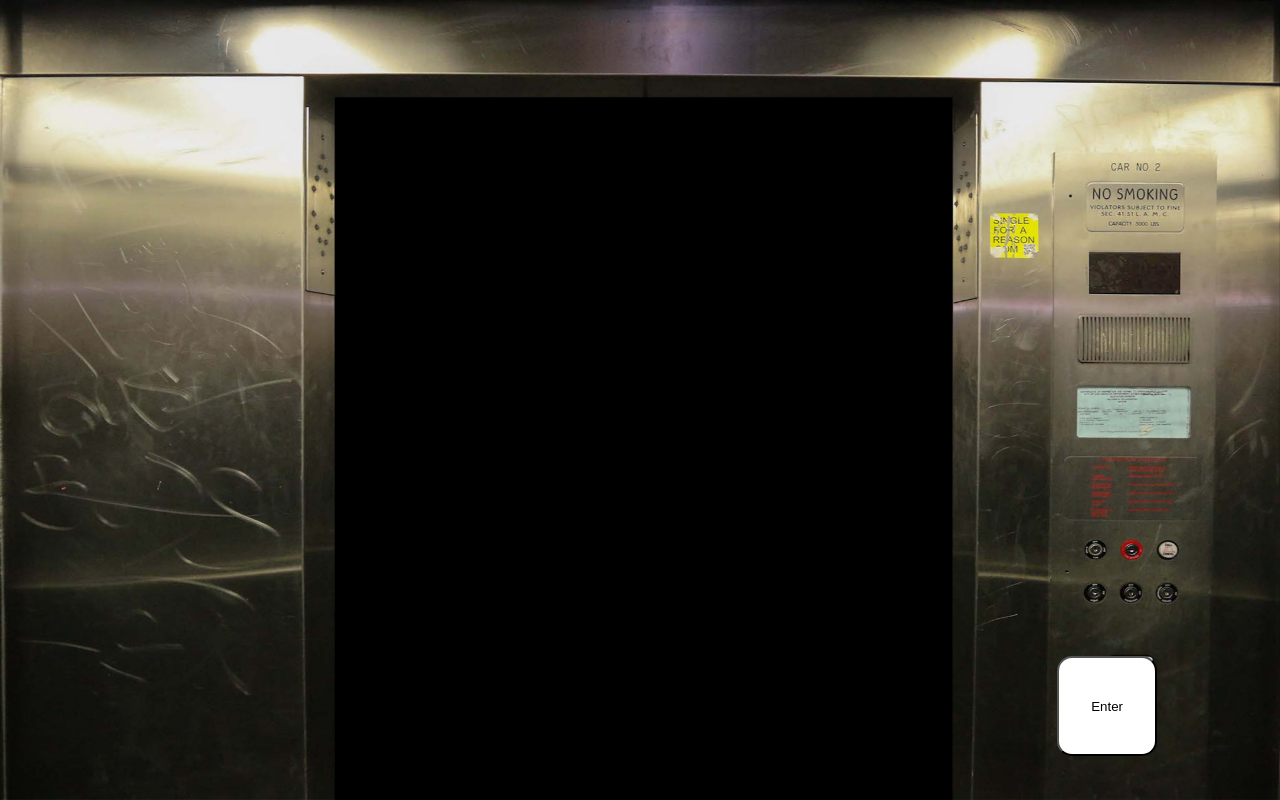
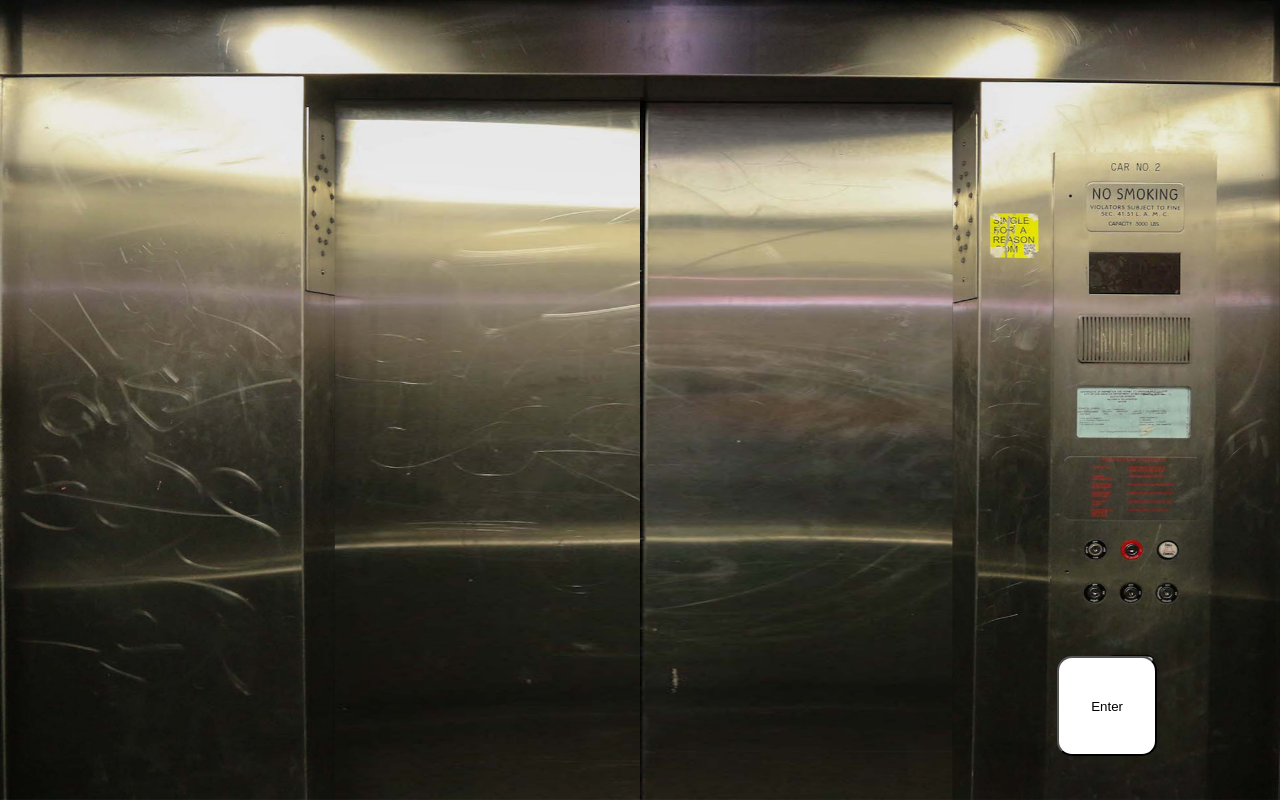
Before and after one commit to Leaf-mane/frontendproject, a plain HTML site: page index.html in a window 1280 px wide. Drawn offline with nearby package versions, Linux system fonts and the light colour scheme; a web font is replaced by a local one.

Commit message:
Animation to open doors, wait time and anim for shake still needewd

```diff
--- a/index.html
+++ b/index.html
@@ -13,8 +13,10 @@
         <button id="enter-button">Enter</button>
         <img src="img/elevator.png" id="elevatorbody">
         <button id="doors-button">Doors</button>
-        <!-- <img src="img/elevatordoorleft.png" id="eledoorl">
-        <img src="img/elevatordoorright.png" id="eledoorr"> -->
+        <div id="elevator-doors">
+            <img src="img/elevatordoorleft.png" id="eledoorl" class="elevator-doors">
+            <img src="img/elevatordoorright.png" id="eledoorr" class="elevator-doors">
+        </div>
     </div>
     <!-- Enter button -->
     <div id="artwork-container">
--- a/main.css
+++ b/main.css
@@ -26,16 +26,36 @@ html, body{
 }
 #eledoorl {
     position: absolute;
-
+    z-index: 2;
+    top: 12%;
+    bottom: 0;
+    left: 25%;
+    right: 0%;
+    width: 600px;
+    height: 88%;
+    /* transform-origin: right center;
+    transform: translateX(0); */
 }
 #eledoorr{
     position: absolute;
-
+    z-index: 2;
+    top: 12%;
+    bottom: 0;
+    left: 50%;
+    right: 0;
+    width: 600px;
+    height: 88%;
+    /* transform-origin: left center;
+    transform: translateX(0); */
 }
 #doors-button{
     background-color: red;
-    z-index: 2;
+    z-index: 6666;
     display: absolute;
+    height: 500px;
+    width: 500px;
+    top: 82%;
+    right: 9%;
 }
 #enter-button{
     width: 100px;
@@ -67,7 +87,7 @@ html, body{
     left: 0;
 
 }
-.overlay {
+/* .overlay {
     position: absolute;
     top: 0;
     bottom: 0;
@@ -83,7 +103,7 @@ html, body{
   }
   #artwork-image:hover + .overlay {
     opacity: 50%;
-  }
+  } */
 #artwork-description{
     color: white;
   font-size: 20px;
@@ -129,3 +149,39 @@ html, body{
     50%  { transform: translate(0, 15px); }
     100%   { transform: translate(0, -0px); }
 }
+
+#eledoorl {
+    transform-origin: right center;
+    animation-duration: 2s;
+    animation-timing-function: ease-in-out;
+    animation-iteration-count: 1;
+    animation-name: openDoors2;
+    animation-fill-mode: forwards;
+    animation-play-state: paused;
+}
+#eledoorr {
+    transform-origin: left center;
+    animation-duration: 2s;
+    animation-timing-function: ease-in-out;
+    animation-iteration-count: 1;
+    animation-name: openDoors;
+    animation-fill-mode: forwards;
+    animation-play-state: paused;
+}
+
+@keyframes openDoors {
+    0% {
+        transform: translateX(0);
+    }
+    100% {
+        transform: translateX(92%);
+    }
+}
+@keyframes openDoors2 {
+    0% {
+        transform: translateX(0);
+    }
+    100% {
+        transform: translateX(-94%);
+    }
+}
--- a/main.js
+++ b/main.js
@@ -7,7 +7,7 @@ $(document).ready(function() {
         // Define a random page number to request different results each time
         const randomPage = Math.floor(Math.random() * 10) + 1;
         const totalPages = 5;
-        const resultsPerPage = 100;
+        const resultsPerPage = 1000;
         // Make an API request
         $.ajax({
             url: apiEndpoint,
@@ -64,4 +64,11 @@ $(document).ready(function() {
     console.log("Click detected on artwork button")
     // Get a random artwork when the page loads
     // getRandomArtwork();
+    function openElevatorDoors() {
+        // Toggle the animation-play-state to 'running' to start the animation
+        $('#eledoorl, #eledoorr').css('animation-play-state', 'running');
+    }
+
+    // Call the function when needed, e.g., when the "Open Doors" button is clicked
+    $('#open-doors-button').on('click', openElevatorDoors);
 });
```
